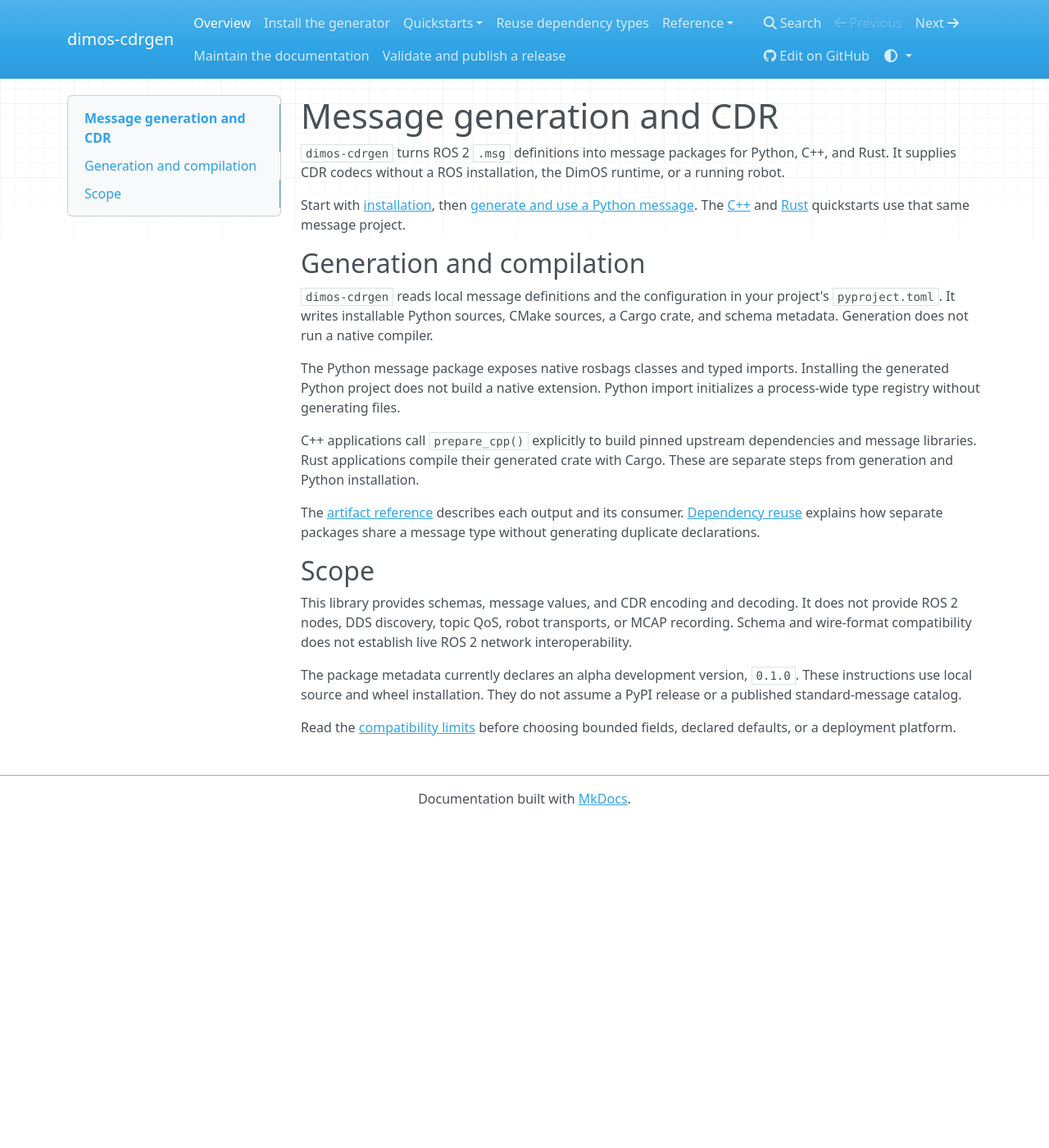
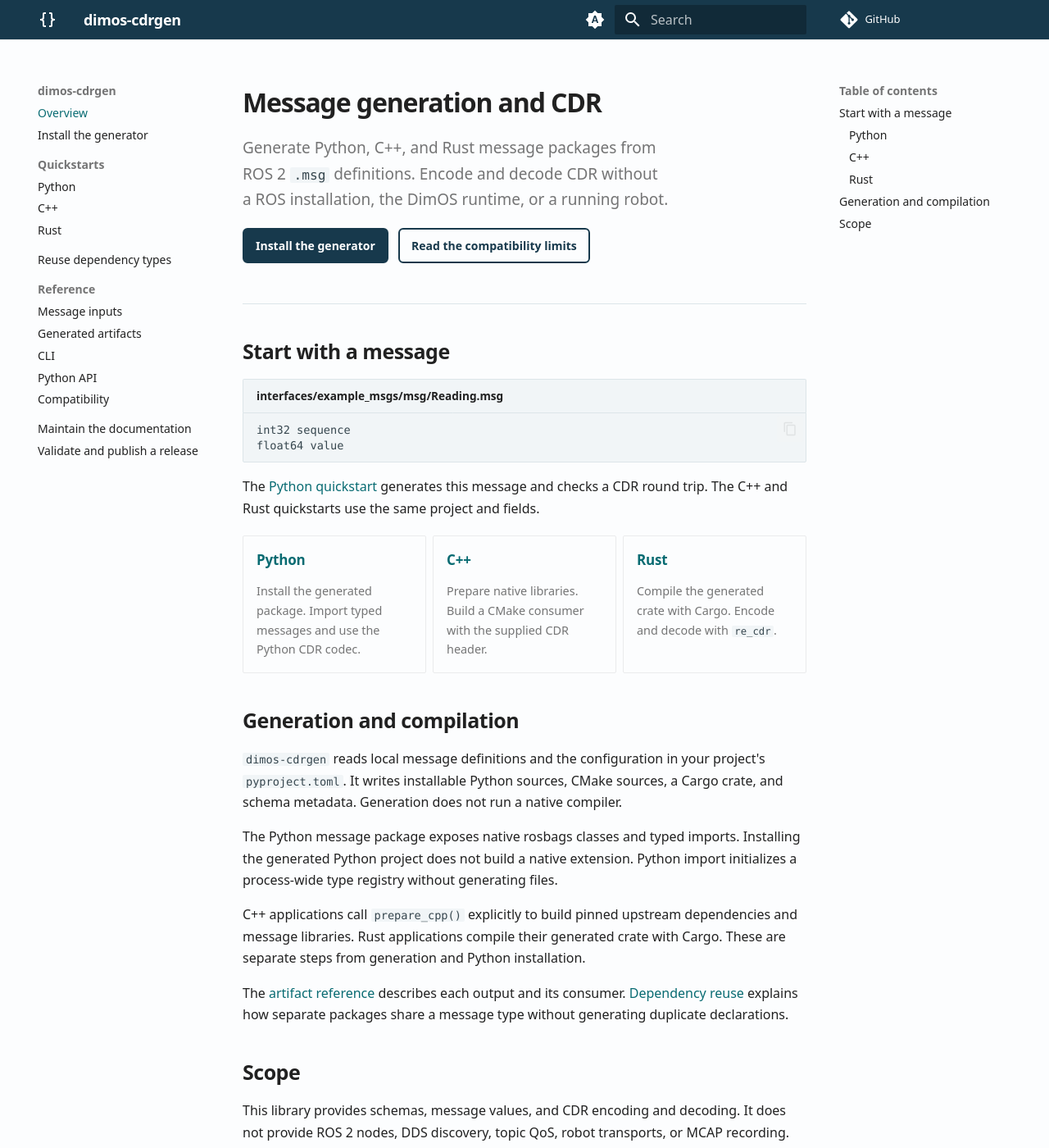
Before and after one commit to TomCC7/dimos-cdrgen, an MkDocs documentation site: the page built from docs/index.md, in a window 1280 px wide and 1400 px high. Shown: the whole window at 82% size. Built offline with MkDocs 1.6.1 and Material for MkDocs 9.7.7, drawn with Linux system fonts in a browser that asks for light colours; nearby versions of some CDN libraries; comment, search, counter and statistics services are not loaded; some of the changed text lies outside the part shown.

Commit message:
docs: adopt Material theme with responsive language guides

````diff
--- a/docs/index.md
+++ b/docs/index.md
@@ -1,12 +1,42 @@
+<div class="cdrgen-lead" markdown>
+
 # Message generation and CDR
 
-`dimos-cdrgen` turns ROS 2 `.msg` definitions into message packages for Python,
-C++, and Rust. It supplies CDR codecs without a ROS installation, the DimOS
-runtime, or a running robot.
+Generate Python, C++, and Rust message packages from ROS 2 `.msg` definitions.
+Encode and decode CDR without a ROS installation, the DimOS runtime, or a running
+robot.
 
-Start with [installation](install.md), then [generate and use a Python
-message](quickstarts/python.md). The [C++](quickstarts/cpp.md) and
-[Rust](quickstarts/rust.md) quickstarts use that same message project.
+[Install the generator](install.md){ .md-button .md-button--primary }
+[Read the compatibility limits](reference/compatibility.md){ .md-button }
+
+</div>
+
+## Start with a message
+
+```text title="interfaces/example_msgs/msg/Reading.msg"
+int32 sequence
+float64 value
+```
+
+The [Python quickstart](quickstarts/python.md) generates this message and checks
+a CDR round trip. The C++ and Rust quickstarts use the same project and fields.
+
+<div class="grid cards cdrgen-languages" markdown>
+
+-   ### [Python](quickstarts/python.md)
+
+    Install the generated package. Import typed messages and use the Python CDR
+    codec.
+
+-   ### [C++](quickstarts/cpp.md)
+
+    Prepare native libraries. Build a CMake consumer with the supplied CDR header.
+
+-   ### [Rust](quickstarts/rust.md)
+
+    Compile the generated crate with Cargo. Encode and decode with `re_cdr`.
+
+</div>
 
 ## Generation and compilation
 
--- /dev/null
+++ b/docs/stylesheets/extra.css
@@ -0,0 +1,128 @@
+:root {
+  --md-text-font: ui-sans-serif, system-ui, -apple-system, BlinkMacSystemFont, "Segoe UI", sans-serif;
+  --md-code-font: ui-monospace, "SFMono-Regular", Consolas, "Liberation Mono", monospace;
+}
+
+[data-md-color-scheme="default"] {
+  --md-primary-fg-color: #17394c;
+  --md-primary-fg-color--light: #285269;
+  --md-primary-fg-color--dark: #102a39;
+  --md-primary-bg-color: #ffffff;
+  --md-accent-fg-color: #006b70;
+  --md-accent-fg-color--transparent: #006b7014;
+  --md-default-bg-color: #fcfdfe;
+  --md-code-bg-color: #f1f5f7;
+  --md-typeset-a-color: #086b72;
+  --cdrgen-border-color: #dce5e9;
+}
+
+[data-md-color-scheme="slate"] {
+  --md-hue: 212;
+  --md-primary-fg-color: #132735;
+  --md-primary-fg-color--light: #244657;
+  --md-primary-fg-color--dark: #0d1c27;
+  --md-primary-bg-color: #edf4f6;
+  --md-accent-fg-color: #7bd2ce;
+  --md-accent-bg-color: #102a39;
+  --md-accent-fg-color--transparent: #7bd2ce14;
+  --md-default-bg-color: #17212c;
+  --md-code-bg-color: #111b25;
+  --md-typeset-a-color: #7bd2ce;
+  --cdrgen-border-color: #354453;
+}
+
+.md-header {
+  box-shadow: 0 1px 0 #00000014;
+}
+
+.md-header__topic:first-child {
+  font-weight: 650;
+  letter-spacing: -0.02em;
+}
+
+.md-typeset {
+  line-height: 1.65;
+}
+
+.md-typeset h1 {
+  color: var(--md-default-fg-color);
+  font-weight: 700;
+  letter-spacing: -0.035em;
+  line-height: 1.2;
+}
+
+.md-typeset h2 {
+  font-weight: 650;
+  letter-spacing: -0.02em;
+}
+
+.md-typeset pre > code,
+.md-typeset .highlight > .filename {
+  border: 1px solid var(--cdrgen-border-color);
+}
+
+.md-typeset .highlight > .filename {
+  border-bottom: 0;
+}
+
+.md-typeset .md-button {
+  border-radius: 0.3rem;
+  font-size: 0.7rem;
+  margin: 0 0.4rem 0.5rem 0;
+  padding: 0.55em 1em;
+}
+
+.cdrgen-lead {
+  border-bottom: 1px solid var(--cdrgen-border-color);
+  margin-bottom: 1.8rem;
+  padding: 0.4rem 0 1.15rem;
+}
+
+.cdrgen-lead h1 {
+  margin-bottom: 0.65em;
+}
+
+.cdrgen-lead > p:first-of-type {
+  color: var(--md-default-fg-color--light);
+  font-size: 0.95rem;
+  max-width: 48ch;
+}
+
+.md-typeset .cdrgen-languages {
+  grid-template-columns: repeat(3, minmax(0, 1fr));
+  margin: 1rem 0 1.8rem;
+}
+
+.md-typeset .cdrgen-languages > ul > li {
+  border-color: var(--cdrgen-border-color);
+  border-radius: 0.3rem;
+  padding: 0.9rem;
+}
+
+.md-typeset .cdrgen-languages h3 {
+  font-size: 0.85rem;
+  font-weight: 650;
+  margin-top: 0;
+}
+
+.md-typeset .cdrgen-languages p {
+  color: var(--md-default-fg-color--light);
+  font-size: 0.72rem;
+}
+
+@media (max-width: 44.984em) {
+  .md-typeset .cdrgen-languages {
+    grid-template-columns: 1fr;
+  }
+}
+
+[data-md-color-scheme="slate"] .md-typeset .md-button {
+  color: var(--md-typeset-a-color);
+}
+
+[data-md-color-scheme="slate"] .md-typeset .md-button--primary,
+[data-md-color-scheme="slate"] .md-typeset .md-button:is(:hover, :focus) {
+  background-color: var(--md-accent-fg-color);
+  border-color: var(--md-accent-fg-color);
+  color: var(--md-accent-bg-color);
+}
--- a/mkdocs.yml
+++ b/mkdocs.yml
@@ -4,11 +4,39 @@ site_url: https://tomcc7.github.io/dimos-cdrgen/
 repo_url: https://github.com/TomCC7/dimos-cdrgen
 edit_uri: edit/main/docs/
 theme:
-  name: mkdocs
-  color_mode: auto
-  user_color_mode_toggle: true
-  navigation_depth: 2
-  analytics: null
+  name: material
+  font: false
+  icon:
+    logo: material/code-braces
+  palette:
+    - media: '(prefers-color-scheme)'
+      primary: custom
+      accent: custom
+      toggle:
+        icon: material/brightness-auto
+        name: Switch to light mode
+    - media: '(prefers-color-scheme: light)'
+      scheme: default
+      primary: custom
+      accent: custom
+      toggle:
+        icon: material/brightness-7
+        name: Switch to dark mode
+    - media: '(prefers-color-scheme: dark)'
+      scheme: slate
+      primary: custom
+      accent: custom
+      toggle:
+        icon: material/brightness-4
+        name: Switch to system preference
+  features:
+    - navigation.sections
+    - navigation.top
+    - navigation.footer
+    - search.highlight
+    - search.suggest
+    - content.code.copy
+    - toc.follow
 nav:
   - Overview: index.md
   - Install the generator: install.md
@@ -25,6 +53,10 @@ nav:
       - Compatibility: reference/compatibility.md
   - Maintain the documentation: contributing-docs.md
   - Validate and publish a release: publishing.md
+plugins:
+  - search
+extra_css:
+  - stylesheets/extra.css
 validation:
   nav:
     omitted_files: warn
@@ -33,5 +65,11 @@ validation:
     absolute_links: warn
     unrecognized_links: warn
 markdown_extensions:
+  - attr_list
+  - md_in_html
+  - pymdownx.highlight:
+      anchor_linenums: true
+  - pymdownx.inlinehilite
+  - pymdownx.superfences
   - toc:
       permalink: true
````
Also changed, not shown: docs/contributing-docs.md (+2 -2 lines), 2 other files.
